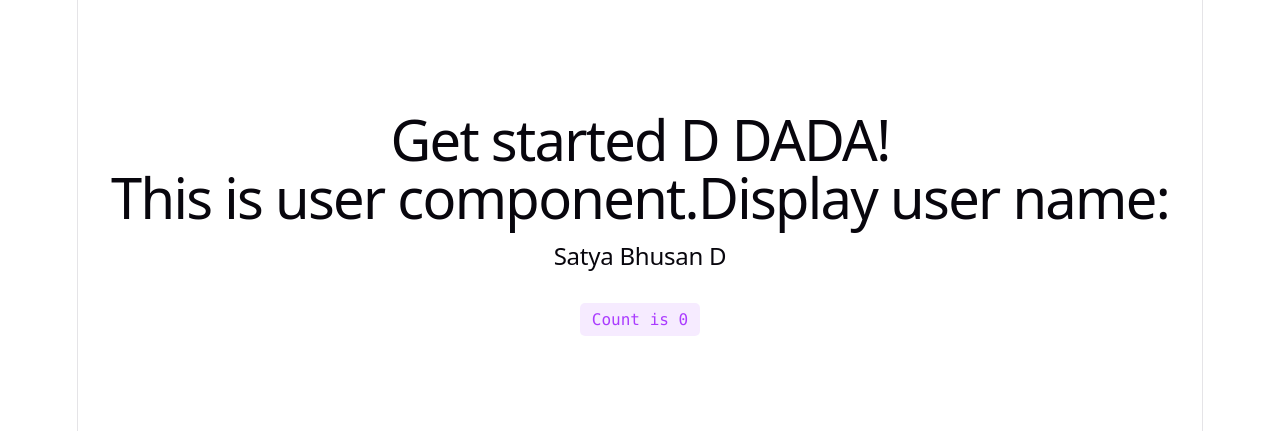
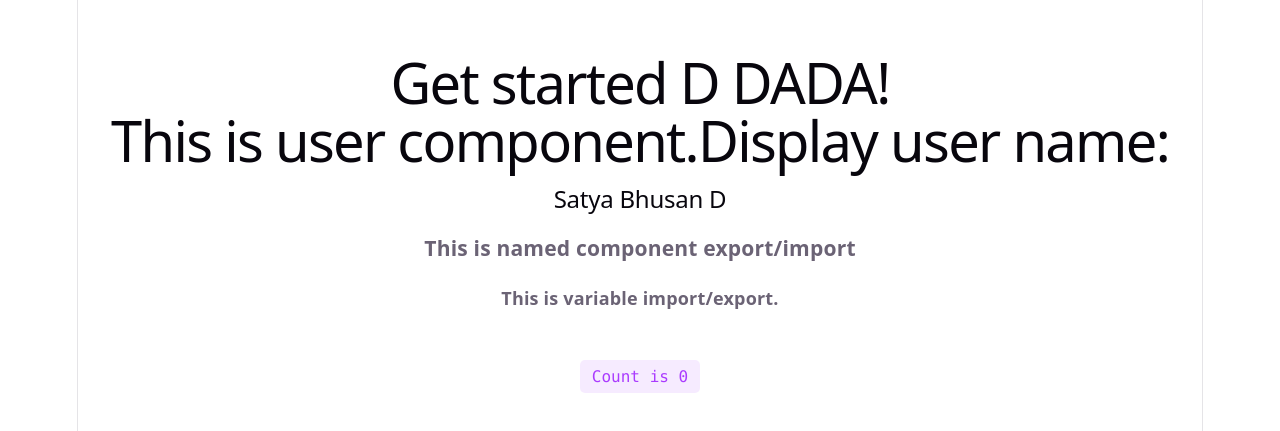
Before and after one commit to apacheChatterjee/react-practise, a React (Vite) app: page / in a window 1280 px wide. Shown: the part 173-604 px from the top of the page. Built offline with nearby package versions, Linux system fonts and the light colour scheme.

Commit message:
Types of Components- Default, Named, Multiple components, constants/variable components

```diff
--- a/src/App.jsx
+++ b/src/App.jsx
@@ -1,6 +1,6 @@
 import { useState } from 'react'
 import './App.css'
-import User from './User'
+import User, {NamedComponent, UserKey} from './User'
 
 function App() {
   const [count, setCount] = useState(0)
@@ -12,6 +12,8 @@ function App() {
           <h1>Get started D DADA!</h1>
           {/* This is <User/> component from user.jsx used as div or element here. Must starts with Capital Letter-> to tell React that its a component.*/}
           <User/>
+          <NamedComponent/>
+          <h4>{UserKey}</h4>
         </div>
         <button
           type="button"
--- a/src/User.jsx
+++ b/src/User.jsx
@@ -14,5 +14,8 @@ function UserName(){
 function getName(){
     return "Satya Bhusan D";
     }
-
+export function NamedComponent(){
+    return <h3>This is named component export/import</h3>
+    }
+export const UserKey = "This is variable import/export.";
 export default User
```
